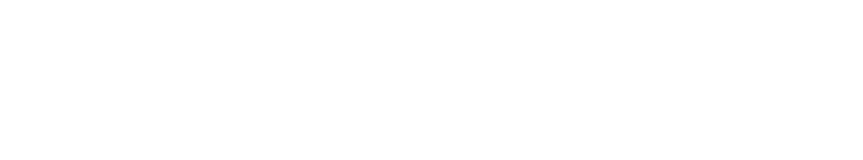
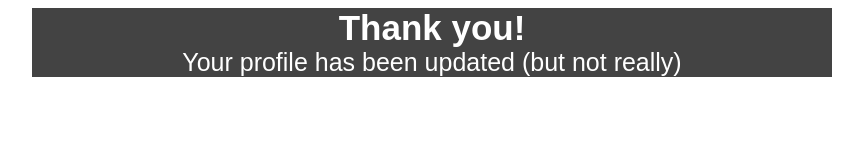
Before and after one commit to smlaroza/react-validation, a React app: page /submitted in a window 1280 px wide. Shown: the whole page, without its empty margins (208-1071 px from the left). Built offline with nearby package versions, Linux system fonts and the light colour scheme.

Commit message:
finished ig fr

```diff
--- a/src/components/App.js
+++ b/src/components/App.js
@@ -1,6 +1,6 @@
 import React from "react"
 import { BrowserRouter as Router, Route } from "react-router-dom"
-import "/Users/punchcode/Projects/react-validation/src/styles/base.css"
+import "../styles/base.css"
 import Forms from "./forms"
 import submitted from "./submitted"
 
--- a/src/components/forms.js
+++ b/src/components/forms.js
@@ -1,5 +1,5 @@
 import React, { useState } from "react"
-import "/Users/punchcode/Projects/react-validation/src/styles/base.css"
+import "../styles/base.css"
 import validator from "validator"
 // import { Link } from "react-router-dom"
 
@@ -16,9 +16,11 @@ function Forms(props) {
   const [confirmpasswordError, setConfirmPasswordError] = useState("")
   const [website, setWebsite] = useState("")
   const [websiteError, setWebsiteError] = useState("")
+  const [submitted, setSubmitted] = useState(false)
 
   function handleSubmit(e) {
     e.preventDefault()
+    props.history.push("/submitted")
     let err = false
 
     if (name === "") {
--- a/src/components/submitted.js
+++ b/src/components/submitted.js
@@ -1,10 +1,13 @@
 import React from "react"
+import "/Users/punchcode/Projects/react-validation/src/styles/base.css"
 
 function Submit(props) {
   return (
     <div id="tymessage">
       <h3>Thank you!</h3>
-      <p className="updated">Your profile has been updated (but not really)</p>
+      <p className="submitted">
+        Your profile has been updated (but not really)
+      </p>
     </div>
   )
 }
--- a/src/styles/base.css
+++ b/src/styles/base.css
@@ -36,6 +36,7 @@ input {
   border: 1px solid white;
   color: white;
   margin-top: 10px;
+  outline: 0;
 }
 
 input::placeholder {
@@ -62,6 +63,7 @@ button {
   font-size: 15px;
   margin-top: 60px;
   margin-bottom: 50px;
+  outline: 0;
 }
 
 .err {
@@ -74,16 +76,22 @@ button {
 
 /*submitted css*/
 
-.updated {
+.submitted {
   color: white;
   font-size: 25px;
+  width: 800px;
   text-align: center;
+  margin: auto;
+  background: rgba(67, 67, 67);
   font-family: Arial, Helvetica, sans-serif;
 }
 
 h3 {
   color: white;
   text-align: center;
+  background: rgba(67, 67, 67);
+  width: 800px;
+  margin: auto;
   font-size: 35px;
   font-family: Arial, Helvetica, sans-serif;
 }
```
